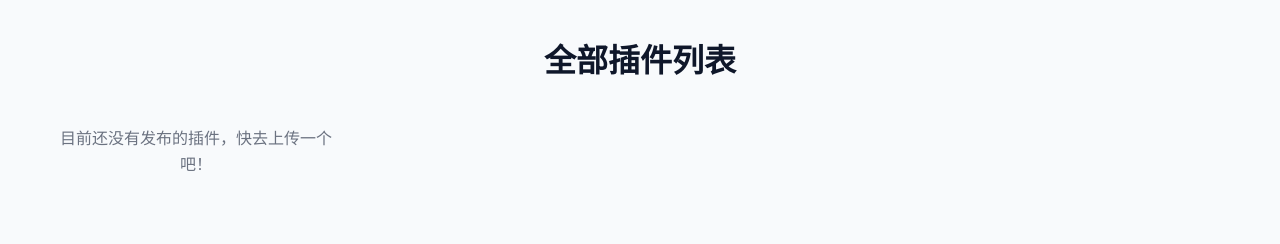
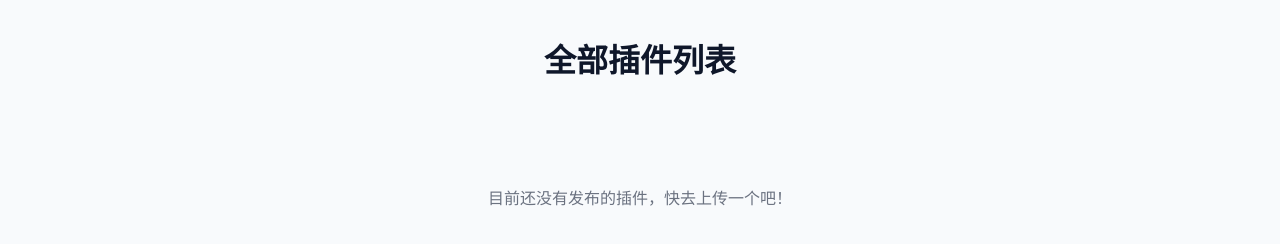
Before and after one commit to SYSTEM-RAM-OP/SYSTEM-RAM-OP.github.io, a plain HTML site: page plugins.html in a window 1280 px wide. Shown: the part 74-318 px from the top of the page. Drawn offline with Linux system fonts and the light colour scheme.

Commit message:
Update plugins.html

```diff
--- a/plugins.html
+++ b/plugins.html
@@ -156,7 +156,7 @@
             .then(data => {
                 const container = document.getElementById('root');
                 if (!data.extensions || data.extensions.length === 0) {
-                    container.innerHTML = `<p style="text-align:center; color:#6b7280;">目前还没有发布的插件，快去上传一个吧！</p>`;
+                    container.innerHTML = `<div style="grid-column: 1 / -1; text-align: center; padding: 60px 0; color: #6b7280; font-size: 16px;">目前还没有发布的插件，快去上传一个吧！</div>`;
                     return;
                 }
 
```
